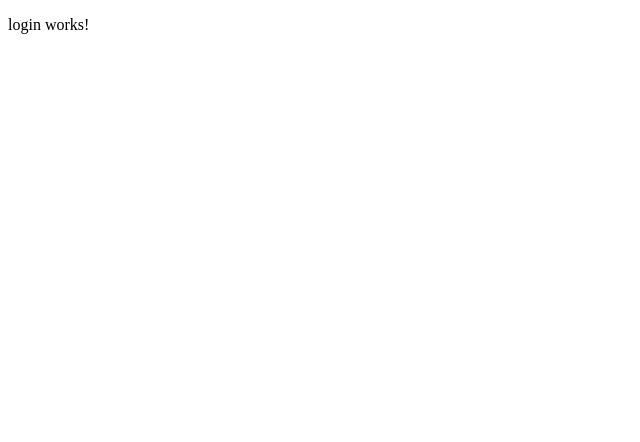
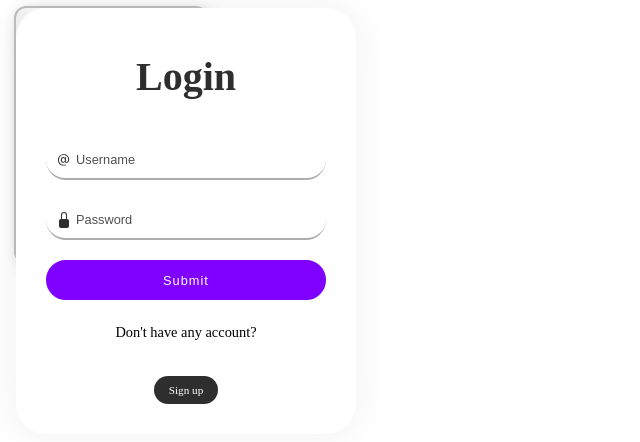
Before and after one commit to dani09barreto/quick-parked, an Angular app in the folder Capa_Presentacion/QuickParked-Web/: page /login in a window 1280 px wide. Shown: the top 442 px of the page, without its empty margins (0-640 px from the left). Built offline with nearby package versions, Linux system fonts and the light colour scheme.

Commit message:
Prueba Login

```diff
--- a/Capa_Presentacion/QuickParked-Web/src/app/modules/autenticacion/login/login.component.html
+++ b/Capa_Presentacion/QuickParked-Web/src/app/modules/autenticacion/login/login.component.html
@@ -1 +1,44 @@
-<p>login works!</p>
+<!DOCTYPE html>
+<html>
+
+<head>
+	<meta charset="utf-8">
+	<meta name="viewport" content="width=device-width">
+	<title>Inicio de Sesión</title>
+</head>
+
+<body>
+	<div class="card shadow">
+		<form class="form_main" action="">
+			<p class="heading">Login</p>
+			<div class="inputContainer">
+				<svg viewBox="0 0 16 16" fill="#2e2e2e" height="16" width="16" xmlns="http://www.w3.org/2000/svg"
+					class="inputIcon">
+					<path
+						d="M13.106 7.222c0-2.967-2.249-5.032-5.482-5.032-3.35 0-5.646 2.318-5.646 5.702 0 3.493 2.235 5.708 5.762 5.708.862 0 1.689-.123 2.304-.335v-.862c-.43.199-1.354.328-2.29.328-2.926 0-4.813-1.88-4.813-4.798 0-2.844 1.921-4.881 4.594-4.881 2.735 0 4.608 1.688 4.608 4.156 0 1.682-.554 2.769-1.416 2.769-.492 0-.772-.28-.772-.76V5.206H8.923v.834h-.11c-.266-.595-.881-.964-1.6-.964-1.4 0-2.378 1.162-2.378 2.823 0 1.737.957 2.906 2.379 2.906.8 0 1.415-.39 1.709-1.087h.11c.081.67.703 1.148 1.503 1.148 1.572 0 2.57-1.415 2.57-3.643zm-7.177.704c0-1.197.54-1.907 1.456-1.907.93 0 1.524.738 1.524 1.907S8.308 9.84 7.371 9.84c-.895 0-1.442-.725-1.442-1.914z">
+					</path>
+				</svg>
+				<input placeholder="Username" id="username" class="inputField" type="text">
+			</div>
+
+			<div class="inputContainer">
+				<svg viewBox="0 0 16 16" fill="#2e2e2e" height="16" width="16" xmlns="http://www.w3.org/2000/svg"
+					class="inputIcon">
+					<path
+						d="M8 1a2 2 0 0 1 2 2v4H6V3a2 2 0 0 1 2-2zm3 6V3a3 3 0 0 0-6 0v4a2 2 0 0 0-2 2v5a2 2 0 0 0 2 2h6a2 2 0 0 0 2-2V9a2 2 0 0 0-2-2z">
+					</path>
+				</svg>
+				<input placeholder="Password" id="password" class="inputField" type="password">
+			</div>
+
+
+			<button id="button">Submit</button>
+			<div class="signupContainer">
+				<p>Don't have any account?</p>
+				<a href="#">Sign up</a>
+			</div>
+		</form>
+
+	</div>
+</body>
+</html>
--- a/Capa_Presentacion/QuickParked-Web/src/app/modules/autenticacion/login/login.component.scss
+++ b/Capa_Presentacion/QuickParked-Web/src/app/modules/autenticacion/login/login.component.scss
@@ -0,0 +1,186 @@
+.card {
+	width: 190px;
+	height: 254px;
+	background: white;
+	border-radius: 10px;
+	transition: border-radius 0.5s cubic-bezier(0.175, 0.885, 0.32, 1.275);
+}
+
+.shadow {
+	box-shadow: inset 0 -3em 3em rgba(0, 0, 0, 0.1),
+		0 0 0 2px rgb(190, 190, 190),
+		0.3em 0.3em 1em rgba(0, 0, 0, 0.3);
+}
+
+.form_main {
+	width: 280px;
+	display: -webkit-box;
+	display: -ms-flexbox;
+	display: flex;
+	-webkit-box-orient: vertical;
+	-webkit-box-direction: normal;
+	-ms-flex-direction: column;
+	flex-direction: column;
+	-webkit-box-align: center;
+	-ms-flex-align: center;
+	align-items: center;
+	-webkit-box-pack: center;
+	-ms-flex-pack: center;
+	justify-content: center;
+	background-color: rgb(255, 255, 255);
+	padding: 30px 30px 30px 30px;
+	border-radius: 30px;
+	-webkit-box-shadow: 0px 0px 40px rgba(0, 0, 0, 0.062);
+	box-shadow: 0px 0px 40px rgba(0, 0, 0, 0.062);
+}
+
+.heading {
+	font-size: 2.5em;
+	color: #2e2e2e;
+	font-weight: 700;
+	margin: 15px 0 30px 0;
+}
+
+.inputContainer {
+	width: 100%;
+	position: relative;
+	display: -webkit-box;
+	display: -ms-flexbox;
+	display: flex;
+	-webkit-box-align: center;
+	-ms-flex-align: center;
+	align-items: center;
+	-webkit-box-pack: center;
+	-ms-flex-pack: center;
+	justify-content: center;
+}
+
+.inputIcon {
+	position: absolute;
+	left: 10px;
+}
+
+.inputField {
+	width: 100%;
+	height: 40px;
+	background-color: transparent;
+	border: none;
+	border-bottom: 2px solid rgb(173, 173, 173);
+	border-radius: 30px;
+	margin: 10px 0;
+	color: black;
+	font-size: .8em;
+	font-weight: 500;
+	-webkit-box-sizing: border-box;
+	box-sizing: border-box;
+	padding-left: 30px;
+}
+
+.inputField:focus {
+	outline: none;
+	border-bottom: 2px solid rgb(199, 114, 255);
+}
+
+.inputField::-webkit-input-placeholder {
+	color: rgb(80, 80, 80);
+	font-size: 1em;
+	font-weight: 500;
+}
+
+.inputField::-moz-placeholder {
+	color: rgb(80, 80, 80);
+	font-size: 1em;
+	font-weight: 500;
+}
+
+.inputField:-ms-input-placeholder {
+	color: rgb(80, 80, 80);
+	font-size: 1em;
+	font-weight: 500;
+}
+
+.inputField::-ms-input-placeholder {
+	color: rgb(80, 80, 80);
+	font-size: 1em;
+	font-weight: 500;
+}
+
+.inputField::placeholder {
+	color: rgb(80, 80, 80);
+	font-size: 1em;
+	font-weight: 500;
+}
+
+#button {
+	position: relative;
+	width: 100%;
+	border: 2px solid #8000ff;
+	background-color: #8000ff;
+	height: 40px;
+	color: white;
+	font-size: .8em;
+	font-weight: 500;
+	letter-spacing: 1px;
+	border-radius: 30px;
+	margin: 10px;
+	cursor: pointer;
+	overflow: hidden;
+}
+
+#button::after {
+	content: "";
+	position: absolute;
+	background-color: rgba(255, 255, 255, 0.253);
+	height: 100%;
+	width: 150px;
+	top: 0;
+	left: -200px;
+	border-bottom-right-radius: 100px;
+	border-top-left-radius: 100px;
+	-webkit-filter: blur(10px);
+	filter: blur(10px);
+	-webkit-transition-duration: .5s;
+	transition-duration: .5s;
+}
+
+#button:hover::after {
+	-webkit-transform: translateX(600px);
+	-ms-transform: translateX(600px);
+	transform: translateX(600px);
+	-webkit-transition-duration: .5s;
+	transition-duration: .5s;
+}
+
+.signupContainer {
+	margin: 0;
+	display: -webkit-box;
+	display: -ms-flexbox;
+	display: flex;
+	-webkit-box-orient: vertical;
+	-webkit-box-direction: normal;
+	-ms-flex-direction: column;
+	flex-direction: column;
+	-webkit-box-align: center;
+	-ms-flex-align: center;
+	align-items: center;
+	-webkit-box-pack: center;
+	-ms-flex-pack: center;
+	justify-content: center;
+	gap: 20px;
+}
+
+.signupContainer p {
+	font-size: .9em;
+	font-weight: 500;
+	color: black;
+}
+
+.signupContainer a {
+	font-size: .7em;
+	font-weight: 500;
+	background-color: #2e2e2e;
+	color: white;
+	text-decoration: none;
+	padding: 8px 15px;
+	border-radius: 20px;
+}
```
